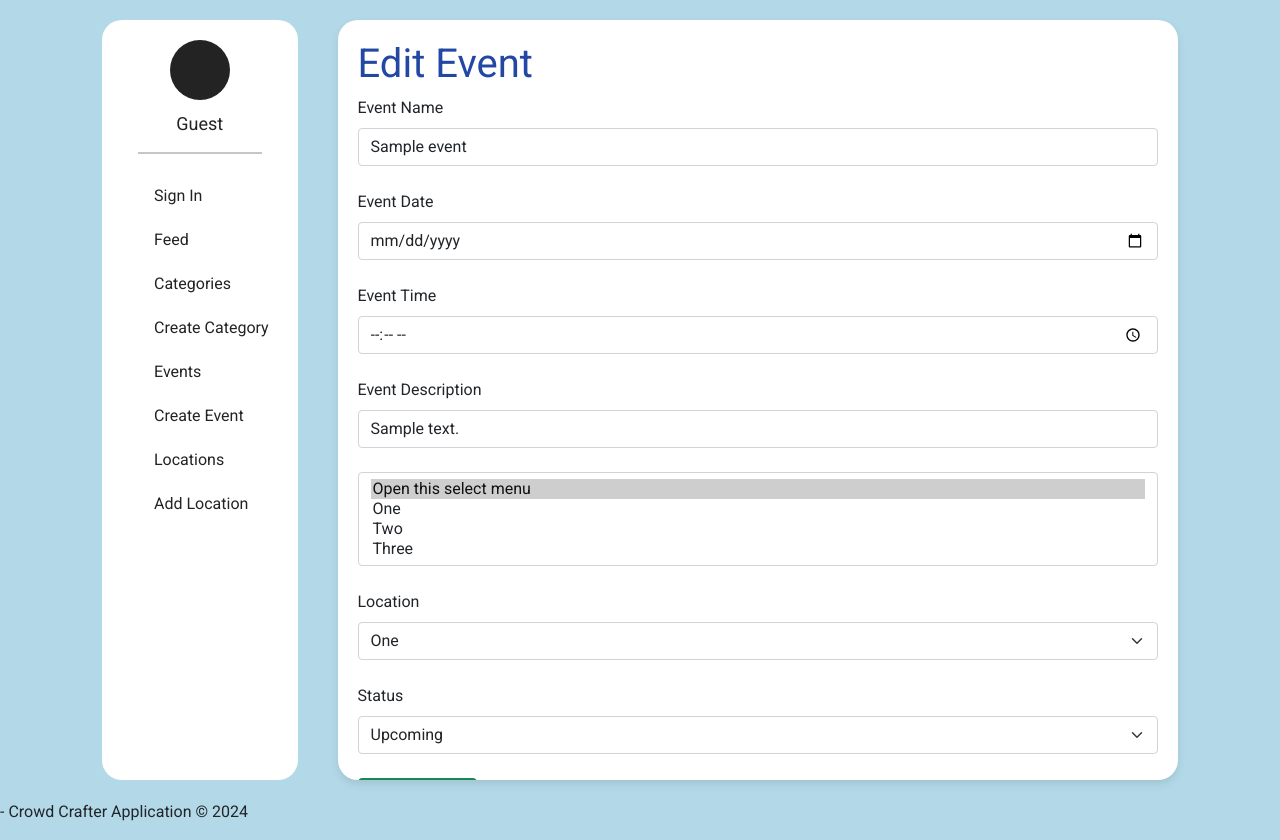
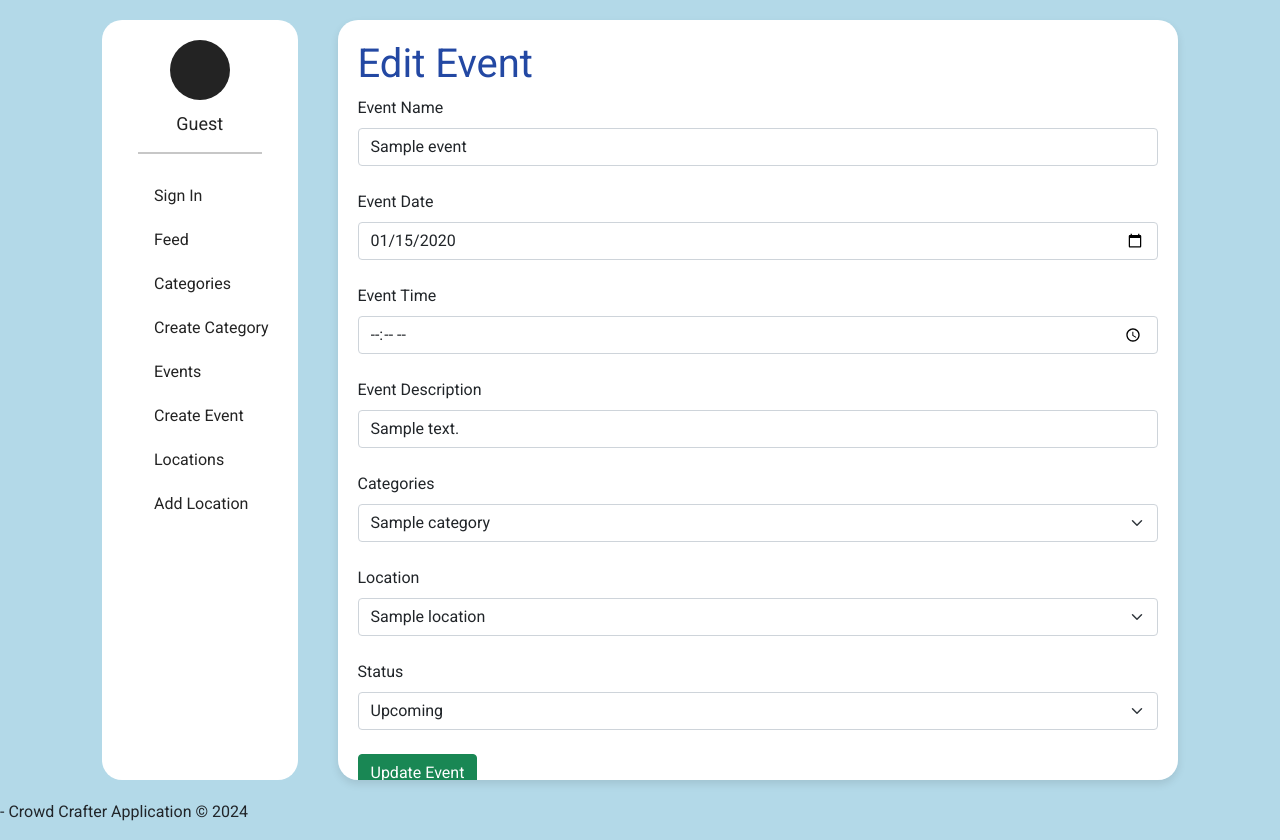
Before and after one commit to Mujtaba18/CrowdCrafter, a Node server app: page /event/edit?id=600000000000000000000001 in a window 1280 px wide. Run offline with Node 20, Linux system fonts and the light colour scheme; tables that the repository leaves empty hold one stand-in row (values such as "Sample post"); some libraries are stand-ins or nearby versions.

Commit message:
Moving to join function

```diff
--- a/controllers/event.js
+++ b/controllers/event.js
@@ -68,7 +68,7 @@ exports.event_index_get = (req, res) => {
 //GET DEATILS
 exports.event_show_get = (req, res) => {
 
-    Event.findById(req.query.id).populate('category')
+    Event.findById(req.query.id).populate(['category','location'])
     //if event is received from the db:
     .then((event) => {
 
@@ -80,9 +80,13 @@ exports.event_show_get = (req, res) => {
 }
 
 exports.event_edit_get = (req, res) => {
-    Event.findById(req.query.id).populate('category')
-    .then((event) => {
-        res.render("event/edit", {event, categories: event.category});
+    Event.findById(req.query.id).populate(['category','location'])
+    .then(async (event) => {
+        const [categories, locations] = await Promise.all([
+            Category.find(), // Retrieve all categories
+            Location.find(), // Retrieve all locations
+          ]);
+        res.render("event/edit", { event, categories, locations});
     })
     .catch((err)=> {
         console.log(err)
--- a/views/event/edit.ejs
+++ b/views/event/edit.ejs
@@ -11,7 +11,7 @@
     <div>
         <label class="form-label">Event Date</label>
         <br>
-        <input type="date" name="date" required class="form-control" value="<%= event.date %>">
+        <input type="date" name="date" required class="form-control" value="<%= event.date.toISOString().slice(0, 10) %>">
     </div>
     <br>
 
@@ -23,24 +23,29 @@
     <br>
 
     <div>
-        <label class="form-label">Event Description</label>
-        <br>
+      <label class="form-label">Event Description</label>
+      <br>
         <input class="form-control" id="exampleFormControlTextarea1" rows="3" name="description" value="<%= event.description %>"/>
     </div>
     <br>
 
-    <select class="form-select" multiple aria-label="Multiple select example">
-        <option selected>Open this select menu</option>
-        <option value="1">One</option>
-        <option value="2">Two</option>
-        <option value="3">Three</option>
-      </select>
+    <label class="form-label">Categories</label>
+    <select name="category" class="form-select">
+          <% categories.forEach(function(category) { %>
+          <option value="<%= category._id %>">
+            <span class="my-category-circle" data-color="<%= category.color %>"></span>
+            <%= category.name %>
+          </option>
+          <% }) %>
+        </select>
       <br>
 
       <div>
         <label class="form-label">Location</label>
-        <select class="form-select">
-          <option value="1">One</option>
+        <select name="location" class="form-select">
+          <% locations.forEach(function(location) { %>
+            <option value="<%= location._id %>"><%= location.names %></option>
+            <% }) %>
         </select>
       </div>
       <br>
```
Also changed, not shown: views/event/detail.ejs (+8 -0 lines).
